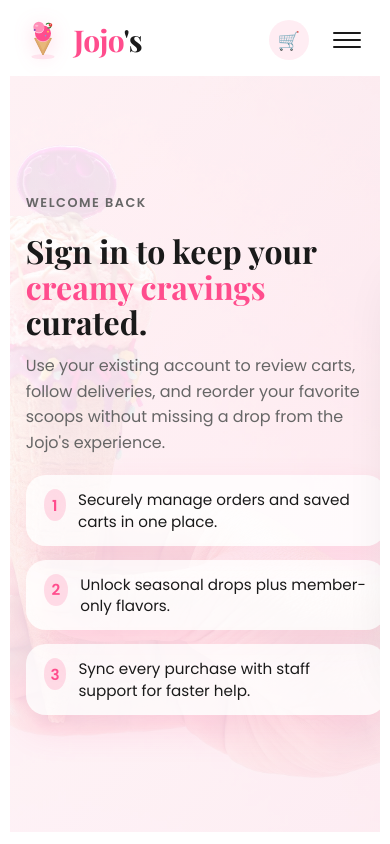
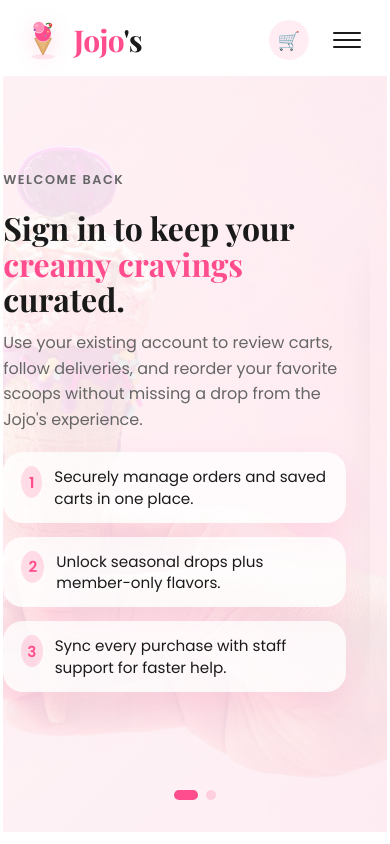
Before and after one commit to joemarcamallere-stack/jojoscoops, a React (Vite) app in the folder frontend/: page /login in a window 390 px wide. Built offline with nearby package versions, Linux system fonts and the light colour scheme; no server answers; the database is empty.

Commit message:
feat: login/register mobile scroll-snap and pagination dots

```diff
--- a/frontend/src/pages/Login.jsx
+++ b/frontend/src/pages/Login.jsx
@@ -1,5 +1,5 @@
 
-import React, { useEffect, useState } from 'react';
+import React, { useEffect, useState, useRef, useCallback } from 'react';
 import { Link, useNavigate, useLocation } from 'react-router-dom';
 import { supabase } from '../lib/supabaseClient';
 import '../styles/login.css';
@@ -12,6 +12,8 @@ export default function Login() {
   const [loading, setLoading] = useState(false);
   const [logoutMessage, setLogoutMessage] = useState('');
   const [logoutIsError, setLogoutIsError] = useState(false);
+  const [activeDot, setActiveDot] = useState(0);
+  const scrollRef = useRef(null);
   const navigate = useNavigate();
   const location = useLocation();
   const { showToast } = useToast();
@@ -33,6 +35,19 @@ export default function Login() {
     }
   }, [location.state, location.pathname, navigate]);
 
+  const handleScroll = useCallback(() => {
+    const el = scrollRef.current;
+    if (!el) return;
+    const idx = Math.round(el.scrollLeft / el.offsetWidth);
+    setActiveDot(idx);
+  }, []);
+
+  const scrollTo = (idx) => {
+    const el = scrollRef.current;
+    if (!el) return;
+    el.scrollTo({ left: idx * el.offsetWidth, behavior: 'smooth' });
+  };
+
   const handleLogin = async (e) => {
     e.preventDefault();
     setError('');
@@ -40,7 +55,6 @@ export default function Login() {
     setLoading(true);
 
     try {
-      // Lookup the user's email by their username
       const { data: profileForLogin, error: lookupError } = await supabase
         .from('profiles')
         .select('email')
@@ -60,7 +74,6 @@ export default function Login() {
         throw signInError;
       }
 
-      // We need to fetch the profile to know the role
       const { data: profileData, error: profileError } = await supabase
         .from('profiles')
         .select('*')
@@ -92,8 +105,8 @@ export default function Login() {
 
   return (
     <div className="login-page">
-      <main className="login-hero">
-        <section className="login-intro" aria-label="Brand messaging">
+      <main className="login-hero" ref={scrollRef} onScroll={handleScroll}>
+        <section className="login-intro login-snap-panel" aria-label="Brand messaging">
           <p className="intro-kicker">Welcome back</p>
           <h1>Sign in to keep your <span className="accent">creamy cravings</span> curated.</h1>
           <p>Use your existing account to review carts, follow deliveries, and reorder your favorite scoops without missing a drop from the Jojo's experience.</p>
@@ -113,7 +126,7 @@ export default function Login() {
           </ul>
         </section>
 
-        <section className="login-card" aria-label="Login form">
+        <section className="login-card login-snap-panel" aria-label="Login form">
           <h2>Account Login</h2>
           <p className="card-subtitle">Enter your details to continue.</p>
           {logoutMessage && (
@@ -157,6 +170,22 @@ export default function Login() {
           <p className="signup-hint">Need an account? <Link to="/register">Sign up</Link></p>
         </section>
       </main>
+
+      {/* Dot indicators — visible only on mobile via CSS */}
+      <div className="login-dots">
+        <button
+          type="button"
+          className={`login-dot${activeDot === 0 ? ' active' : ''}`}
+          onClick={() => scrollTo(0)}
+          aria-label="View intro"
+        />
+        <button
+          type="button"
+          className={`login-dot${activeDot === 1 ? ' active' : ''}`}
+          onClick={() => scrollTo(1)}
+          aria-label="View form"
+        />
+      </div>
     </div>
   );
 }
--- a/frontend/src/pages/Register.jsx
+++ b/frontend/src/pages/Register.jsx
@@ -1,4 +1,4 @@
-import React, { useEffect, useState } from 'react';
+import React, { useEffect, useState, useRef, useCallback } from 'react';
 import { Link, useNavigate } from 'react-router-dom';
 import { supabase } from '../lib/supabaseClient';
 import '../styles/login.css'; // use same interface as login
@@ -12,6 +12,8 @@ export default function Register() {
   const [confirmPassword, setConfirmPassword] = useState('');
   const [error, setError] = useState('');
   const [loading, setLoading] = useState(false);
+  const [activeDot, setActiveDot] = useState(0);
+  const scrollRef = useRef(null);
   const navigate = useNavigate();
   const { showToast } = useToast();
 
@@ -19,6 +21,19 @@ export default function Register() {
     document.body.classList.add('auth-page');
     return () => document.body.classList.remove('auth-page');
   }, []);
+
+  const handleScroll = useCallback(() => {
+    const el = scrollRef.current;
+    if (!el) return;
+    const idx = Math.round(el.scrollLeft / el.offsetWidth);
+    setActiveDot(idx);
+  }, []);
+
+  const scrollTo = (idx) => {
+    const el = scrollRef.current;
+    if (!el) return;
+    el.scrollTo({ left: idx * el.offsetWidth, behavior: 'smooth' });
+  };
 
   const handleRegister = async (e) => {
     e.preventDefault();
@@ -63,8 +78,8 @@ export default function Register() {
 
   return (
     <div className="login-page register-page">
-      <main className="login-hero">
-        <section className="login-intro" aria-label="Brand messaging">
+      <main className="login-hero" ref={scrollRef} onScroll={handleScroll}>
+        <section className="login-intro login-snap-panel" aria-label="Brand messaging">
           <p className="intro-kicker">Join the club</p>
           <h1>Sign up to keep your <span className="accent">creamy cravings</span> curated.</h1>
           <p>Create an account to review carts, follow deliveries, and reorder your favorite scoops without missing a drop from the Jojo's experience.</p>
@@ -84,7 +99,7 @@ export default function Register() {
           </ul>
         </section>
 
-        <section className="login-card" aria-label="Register form">
+        <section className="login-card login-snap-panel" aria-label="Register form">
           <h2>Create Account</h2>
           <p className="card-subtitle">Enter your details to register.</p>
           {error && <div className="form-error" id="error-box">{error}</div>}
@@ -156,6 +171,22 @@ export default function Register() {
           <p className="signup-hint">Already have an account? <Link to="/login">Log in</Link></p>
         </section>
       </main>
+
+      {/* Dot indicators — visible only on mobile via CSS */}
+      <div className="login-dots">
+        <button
+          type="button"
+          className={`login-dot${activeDot === 0 ? ' active' : ''}`}
+          onClick={() => scrollTo(0)}
+          aria-label="View intro"
+        />
+        <button
+          type="button"
+          className={`login-dot${activeDot === 1 ? ' active' : ''}`}
+          onClick={() => scrollTo(1)}
+          aria-label="View form"
+        />
+      </div>
     </div>
   );
 }
--- a/frontend/src/styles/login.css
+++ b/frontend/src/styles/login.css
@@ -293,38 +293,81 @@ body.auth-page {
     text-decoration: none;
 }
 
-/* ── Mobile: horizontal scroll (keep 2-col layout, scroll right) ── */
+/* ── Mobile: horizontal scroll snap (exact screen width) ── */
+.login-dots {
+    display: none;
+}
+
 @media (max-width: 920px) {
     .login-page {
-        padding: 20px;
-        overflow-x: auto;
+        padding: 20px 0; /* Remove horizontal padding so panels touch edges */
+        position: relative;
+        overflow: hidden; /* Prevent page-level scroll */
     }
 
-    /* Keep the hero as a side-by-side row — do NOT stack */
     .login-hero {
-        grid-template-columns: minmax(280px, 420px) minmax(300px, 380px);
-        gap: 24px;
-        /* Allow the row to be wider than the screen; user scrolls horizontally */
-        min-width: max-content;
+        display: flex;
+        overflow-x: auto;
+        scroll-snap-type: x mandatory;
+        scroll-behavior: smooth;
+        scrollbar-width: none; /* Firefox */
+        -ms-overflow-style: none; /* IE/Edge */
+        width: 100vw;
+        gap: 0;
+        margin-left: -6%; /* Offset body padding */
+    }
+
+    .login-hero::-webkit-scrollbar {
+        display: none; /* Chrome/Safari */
+    }
+
+    .login-snap-panel {
+        flex: 0 0 100vw; /* Each panel is exactly 1 screen wide */
+        width: 100vw;
+        scroll-snap-align: center;
+        padding: 0 6%; /* Inner padding so content isn't on edge */
+        box-sizing: border-box;
+    }
+
+    .login-card {
+        margin: 0 6%; /* Slight margin so card looks nice */
+        width: 88vw;
+        flex: 0 0 88vw;
     }
 
     .login-header {
         margin-bottom: 20px;
+        padding: 0 6%;
+    }
+
+    /* Dot pagination */
+    .login-dots {
+        display: flex;
+        justify-content: center;
+        gap: 8px;
+        margin-top: 24px;
+        padding-bottom: 12px;
+    }
+
+    .login-dot {
+        width: 10px;
+        height: 10px;
+        border-radius: 50%;
+        background: rgba(255, 77, 141, 0.2);
+        border: none;
+        cursor: pointer;
+        transition: all 0.3s ease;
+        padding: 0;
+    }
+
+    .login-dot.active {
+        background: var(--primary-pink);
+        width: 24px;
+        border-radius: 5px;
     }
 }
 
 @media (max-width: 560px) {
-    .login-page {
-        padding: 16px;
-        margin-left: -4%;
-        margin-right: -4%;
-    }
-
-    .login-hero {
-        grid-template-columns: minmax(260px, 360px) minmax(280px, 340px);
-        gap: 16px;
-    }
-
     .login-card {
         padding: 20px;
     }
```
